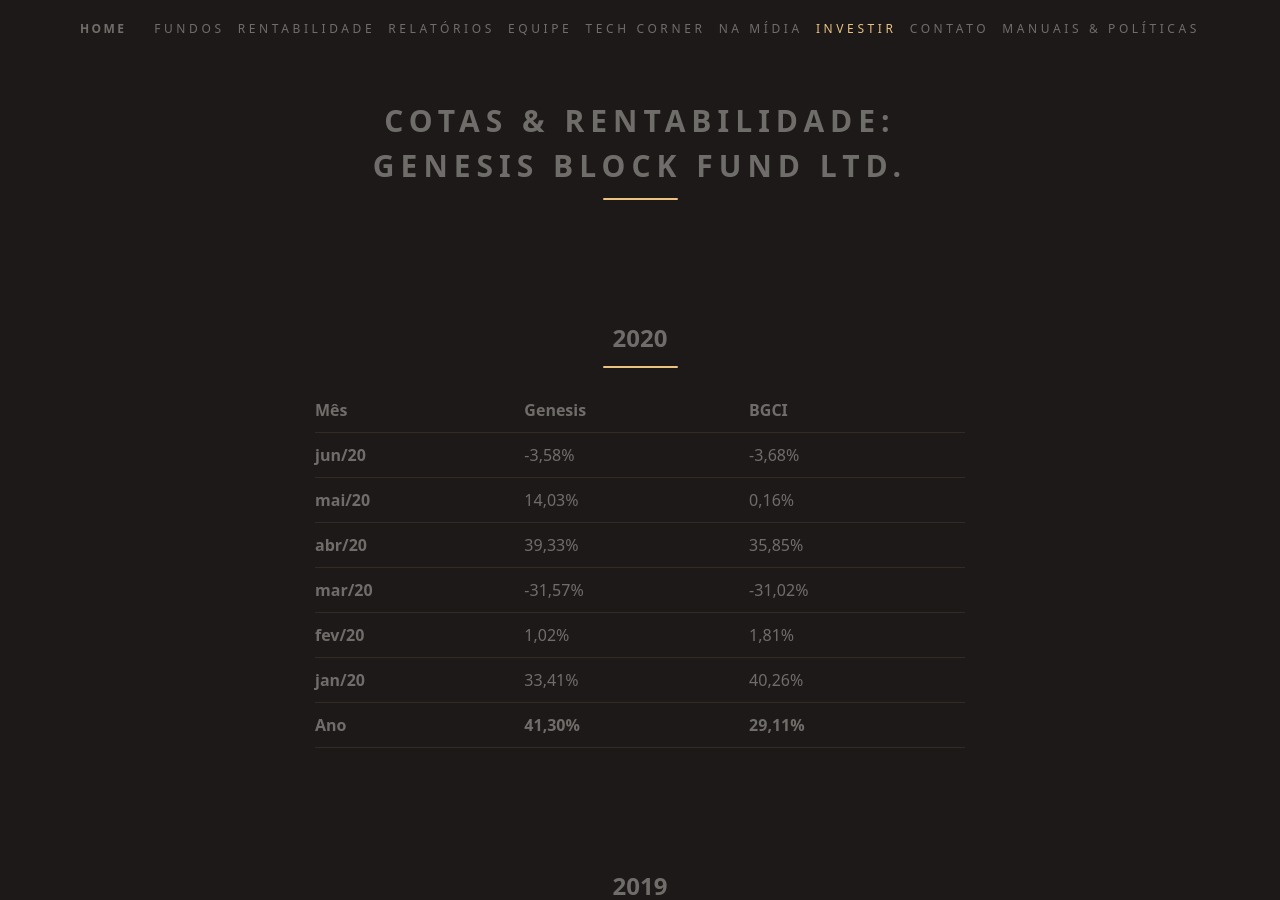
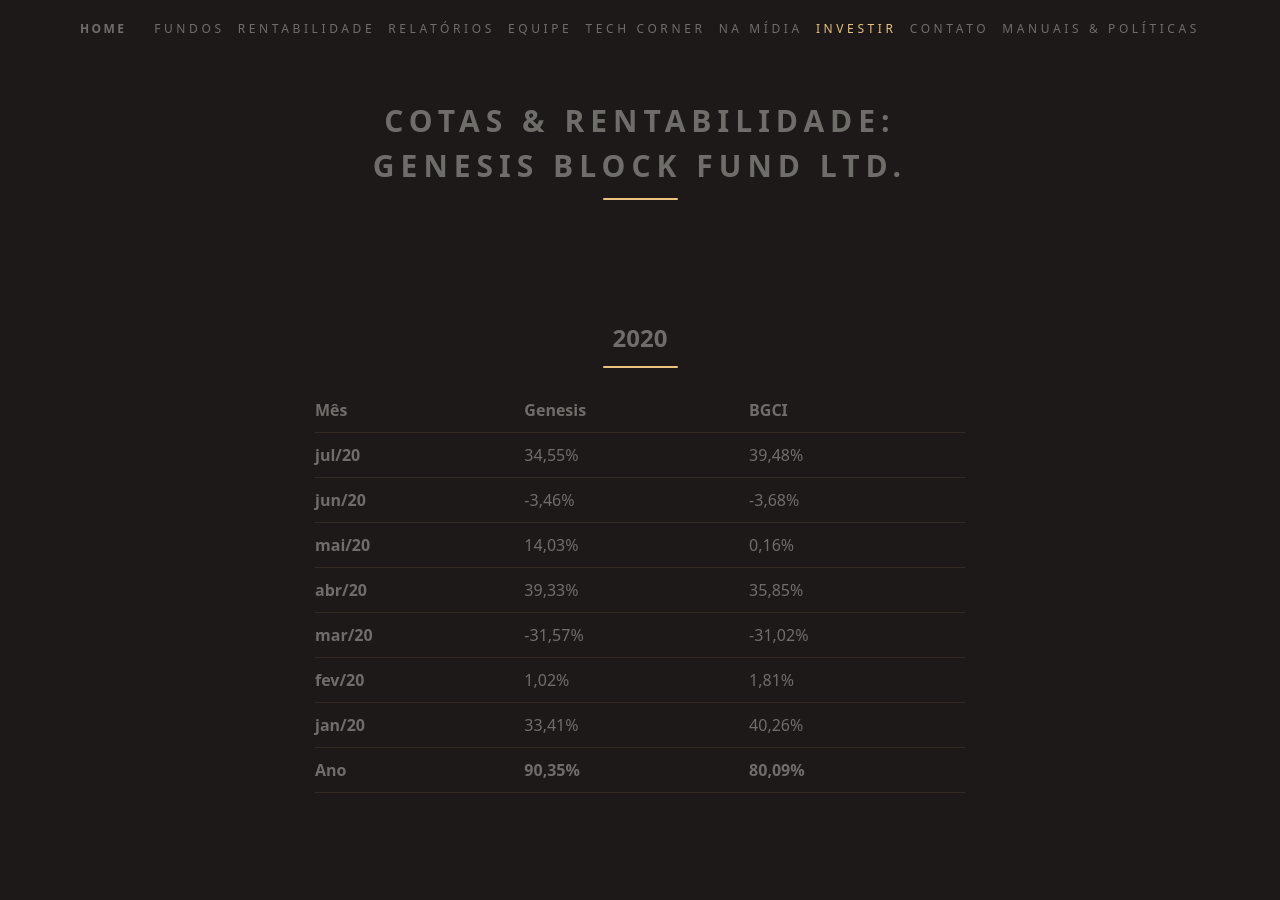
Before and after one commit to ateliedetemas/blpcrypto, a Jekyll site: the page built from _pages/rentabilidade/genesis.md, in a window 1280 px wide and 900 px high. Built offline with Jekyll 4.4.1, drawn with Linux system fonts in a browser that asks for light colours.

Commit message:
Update genesis.md

```diff
--- a/_pages/rentabilidade/genesis.md
+++ b/_pages/rentabilidade/genesis.md
@@ -8,13 +8,14 @@ permalink: "/rentabilidade/genesis/"
 
 | Mês    | Genesis | BGCI    |
 |--------|---------|---------|
-| **jun/20** | -3,58% | -3,68% |
+| **jul/20** | 34,55% | 39,48% |
+| **jun/20** | -3,46% | -3,68% |
 | **mai/20** | 14,03% | 0,16% |
 | **abr/20** | 39,33% | 35,85% |
 | **mar/20** | -31,57% | -31,02% |
 | **fev/20** | 1,02% | 1,81% |
 | **jan/20** | 33,41% | 40,26% |
-| **Ano**    | **41,30%**  | **29,11%** |
+| **Ano**    | **90,35%**  | **80,09%** |
 
 ## 2019
 
```
